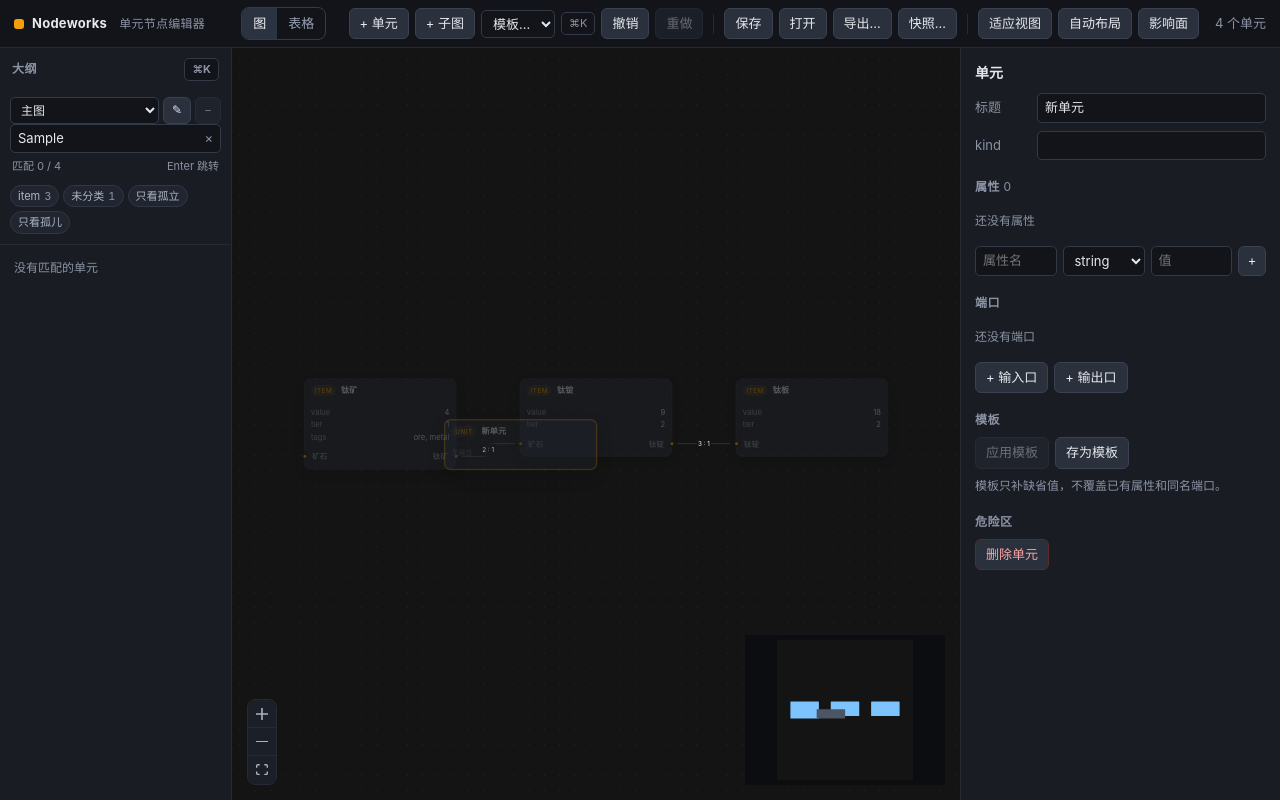
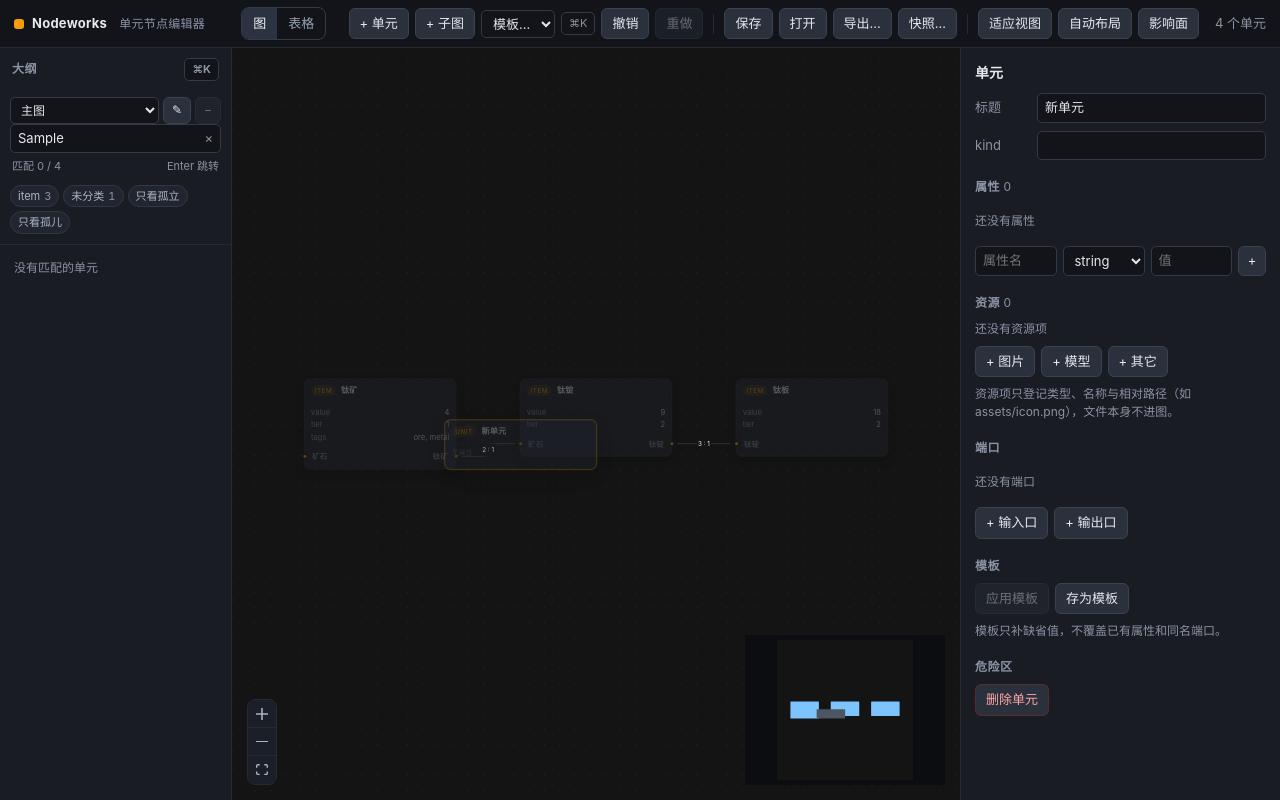
Before and after one commit to xiaobaibaix/Nodeworks, a React (Vite) app: page / in a window 1280 px wide. Both pictures are taken after typing "Sample" into the empty fields and a click on the button "+ 单元". Built offline with nearby package versions, Linux system fonts and the light colour scheme.

Commit message:
feat: 资源项容器（检查器按类型添加图片/模型/音频/其它，路径登记与撤销）

```diff
--- a/src/components/Inspector.tsx
+++ b/src/components/Inspector.tsx
@@ -1,5 +1,6 @@
 import { useEffect, useState } from 'react';
 import { useCurrentGraph, useGraph } from '../store';
+import type { ResourceType } from '../model/types';
 
 const TYPES = ['string', 'number', 'boolean', 'json'];
 
@@ -125,6 +126,9 @@ export default function Inspector() {
   const setKind = useGraph((s) => s.setKind);
   const setProp = useGraph((s) => s.setProp);
   const removeProp = useGraph((s) => s.removeProp);
+  const addResource = useGraph((s) => s.addResource);
+  const setResource = useGraph((s) => s.setResource);
+  const removeResource = useGraph((s) => s.removeResource);
   const addPort = useGraph((s) => s.addPort);
   const setPort = useGraph((s) => s.setPort);
   const requestRemovePort = useGraph((s) => s.requestRemovePort);
@@ -212,6 +216,13 @@ export default function Inspector() {
           ))}
           {!Object.keys(node.props).length && <li className="hint">无</li>}
         </ul>
+        <h3>资源 <span className="dim">{node.resources?.length ?? 0}</span></h3>
+        <ul className="multi-list">
+          {(node.resources ?? []).map((r) => (
+            <li key={r.id}>{r.type} · {r.label} · <code>{r.path || '（未填路径）'}</code></li>
+          ))}
+          {!(node.resources ?? []).length && <li className="hint">无</li>}
+        </ul>
         <h3>端口</h3>
         <ul className="multi-list">
           {node.ports.map((port) => (
@@ -261,6 +272,33 @@ export default function Inspector() {
         {Object.keys(node.props).length === 0 && <div className="hint">还没有属性</div>}
       </div>
       <AddProp nodeId={node.id} />
+
+      <h3>资源 <span className="dim">{node.resources?.length ?? 0}</span></h3>
+      <div className="res-list">
+        {(node.resources ?? []).map((r) => (
+          <div className="res-row" key={r.id}>
+            <select
+              value={r.type}
+              onChange={(e) => setResource(node.id, r.id, { type: e.target.value as ResourceType })}
+            >
+              <option value="image">图片</option>
+              <option value="model">模型</option>
+              <option value="audio">音频</option>
+              <option value="other">其它</option>
+            </select>
+            <TextCommit value={r.label} onCommit={(v) => setResource(node.id, r.id, { label: v })} />
+            <TextCommit value={r.path} onCommit={(v) => setResource(node.id, r.id, { path: v })} />
+            <button className="icon" title="删除资源项" onClick={() => removeResource(node.id, r.id)}>×</button>
+          </div>
+        ))}
+        {(node.resources ?? []).length === 0 && <div className="hint">还没有资源项</div>}
+      </div>
+      <div className="btn-row">
+        <button onClick={() => addResource(node.id, 'image')}>+ 图片</button>
+        <button onClick={() => addResource(node.id, 'model')}>+ 模型</button>
+        <button onClick={() => addResource(node.id, 'other')}>+ 其它</button>
+      </div>
+      <div className="hint">资源项只登记类型、名称与相对路径（如 assets/icon.png），文件本身不进图。</div>
 
       <h3>端口</h3>
       <div className="port-list">
--- a/src/model/ops.ts
+++ b/src/model/ops.ts
@@ -1,4 +1,4 @@
-import type { Endpoint, Graph, KindDef, PropMeta, UnitEdge, UnitNode, UnitPort } from './types';
+import type { Endpoint, Graph, KindDef, PropMeta, ResourceItem, ResourceType, UnitEdge, UnitNode, UnitPort } from './types';
 
 export function uid(prefix: string): string {
   return `${prefix}_${Math.random().toString(36).slice(2, 9)}`;
@@ -323,3 +323,59 @@ export function setBoundaryPosOp(
     }),
   };
 }
+
+export function createResource(type: ResourceType, label?: string): ResourceItem {
+  const names: Record<ResourceType, string> = {
+    image: '图标', model: '模型', audio: '音频', other: '资源',
+  };
+  return {
+    id: uid('r'),
+    type,
+    label: label ?? names[type],
+    path: type === 'image' ? 'assets/icon.png' : type === 'model' ? 'assets/model.glb' : '',
+  };
+}
+
+export function addResourceOp(g: Graph, nodeId: string, item: ResourceItem): Graph {
+  return {
+    ...g,
+    nodes: g.nodes.map((n) => {
+      if (n.id !== nodeId) return n;
+      return { ...n, resources: [...(n.resources ?? []), item] };
+    }),
+  };
+}
+
+export function setResourceOp(
+  g: Graph,
+  nodeId: string,
+  resourceId: string,
+  patch: Partial<Omit<ResourceItem, 'id'>>,
+): Graph {
+  return {
+    ...g,
+    nodes: g.nodes.map((n) => {
+      if (n.id !== nodeId) return n;
+      return {
+        ...n,
+        resources: (n.resources ?? []).map((r) =>
+          r.id === resourceId ? { ...r, ...patch, id: resourceId } : r,
+        ),
+      };
+    }),
+  };
+}
+
+export function removeResourceOp(g: Graph, nodeId: string, resourceId: string): Graph {
+  return {
+    ...g,
+    nodes: g.nodes.map((n) => {
+      if (n.id !== nodeId) return n;
+      const next = (n.resources ?? []).filter((r) => r.id !== resourceId);
+      const copy = { ...n };
+      if (next.length) copy.resources = next;
+      else delete copy.resources;
+      return copy;
+    }),
+  };
+}
--- a/src/model/schema.ts
+++ b/src/model/schema.ts
@@ -31,6 +31,17 @@ const NodeBase = z.object({
   pos: z.object({ x: z.number(), y: z.number() }),
   subgraph: z.lazy(() => GraphSchema).optional(),
   subgraphMap: z.record(z.string(), EndpointSchema).optional(),
+  resources: z
+    .array(
+      z.object({
+        id: z.string().min(1),
+        type: z.enum(['image', 'model', 'audio', 'other']),
+        label: z.string(),
+        path: z.string(),
+        meta: z.record(z.string(), z.union([z.string(), z.number(), z.boolean()])).optional(),
+      }),
+    )
+    .optional(),
   boundaryPos: z
     .object({
       in: z.object({ x: z.number(), y: z.number() }).optional(),
--- a/src/store.ts
+++ b/src/store.ts
@@ -8,7 +8,8 @@ import { planCrossLink, type CrossTarget } from './model/cross';
 import { EMPTY_FILTER, type GraphFilter } from './model/query';
 import { emptySubgraph, parseGraph } from './model/schema';
 import {
-  addEdgeOp, addNodeOp, addPortOp, createEdge, createNode, createNodeFromKind, createPort,
+  addEdgeOp, addNodeOp, addPortOp, addResourceOp, createEdge, createNode, createNodeFromKind,
+  createPort, createResource, removeResourceOp, setResourceOp,
   findNode, isPortEndpoint, moveNodesOp, orphanEdges, removeEdgeOp, removeNodeOp, removeNodesOp,
   removePortEdgesOp, removePortOp, removePropOp, renameNodeOp, replaceNodeOp,
   replacePortInEdgesOp, setEdgeLabelOp, setKindOp, setNodePosOp, setPortOp,
@@ -24,7 +25,7 @@ import {
   parseProjectDoc, syncActive, switchGraph as switchProjectGraph, type ProjectGraph,
 } from './model/project';
 import { loadCached, loadProject, saveCached, saveProject } from './persistence';
-import type { Endpoint, Graph, KindDef, PropMeta, UnitPort } from './model/types';
+import type { Endpoint, Graph, KindDef, PropMeta, ResourceItem, ResourceType, UnitPort } from './model/types';
 import type { SortDir } from './model/table';
 
 export type ViewMode = 'graph' | 'table';
@@ -95,6 +96,9 @@ interface Store {
   moveNodes(moves: Record<string, Pos>, label: string): void;
   autoLayout(): void;
   addProp(nodeId: string, name: string, type: string, value: unknown): void;
+  addResource(nodeId: string, type: ResourceType): void;
+  setResource(nodeId: string, resourceId: string, patch: Partial<Omit<ResourceItem, 'id'>>): void;
+  removeResource(nodeId: string, resourceId: string): void;
   setProp(nodeId: string, name: string, value: unknown): void;
   setPropMany(ids: string[], name: string, type: string, value: unknown): void;
   removeProp(nodeId: string, name: string): void;
@@ -443,6 +447,39 @@ export const useGraph = create<Store>((set, get) => ({
       label: '新增属性',
       run: (g) => setPropOp(g, nodeId, key, prop),
       revert: (g) => removePropOp(g, nodeId, key),
+    });
+  },
+
+  addResource: (nodeId, type) => {
+    const item = createResource(type);
+    get().commit({
+      label: '添加资源项',
+      run: (g) => addResourceOp(g, nodeId, item),
+      revert: (g) => removeResourceOp(g, nodeId, item.id),
+    });
+  },
+
+  setResource: (nodeId, resourceId, patch) => {
+    const node = findNode(graphOf(get()), nodeId);
+    const old = node?.resources?.find((r) => r.id === resourceId);
+    if (!node || !old) return;
+    const field = Object.keys(patch).join(',');
+    get().commit({
+      label: '改资源项',
+      mergeKey: `res:${nodeId}:${resourceId}:${field}`,
+      run: (g) => setResourceOp(g, nodeId, resourceId, patch),
+      revert: (g) => setResourceOp(g, nodeId, resourceId, old),
+    });
+  },
+
+  removeResource: (nodeId, resourceId) => {
+    const node = findNode(graphOf(get()), nodeId);
+    const old = node?.resources?.find((r) => r.id === resourceId);
+    if (!old) return;
+    get().commit({
+      label: '删除资源项',
+      run: (g) => removeResourceOp(g, nodeId, resourceId),
+      revert: (g) => addResourceOp(g, nodeId, old),
     });
   },
 
--- a/src/styles.css
+++ b/src/styles.css
@@ -97,6 +97,10 @@ input:focus, select:focus { outline: 1px solid var(--accent); border-color: var(
 .prop-key { overflow: hidden; text-overflow: ellipsis; white-space: nowrap; }
 .prop-type { color: var(--dim); font-size: 11px; text-align: right; }
 .prop-row input, .prop-row select { width: 100%; }
+
+.res-row { display: grid; grid-template-columns: 68px 1fr 1.4fr 24px; gap: 6px; align-items: center; margin-top: 4px; }
+.res-row input, .res-row select { width: 100%; }
+.res-row .icon { padding: 0; }
 
 .prop-add { display: grid; grid-template-columns: 1fr 82px 1fr 28px; gap: 6px; margin-top: 8px; }
 .prop-add button { padding: 4px 0; }
```
Also changed, not shown: src/model/types.ts (+13 -0 lines), 3 other files (tests, documents, lock files or other folders).
